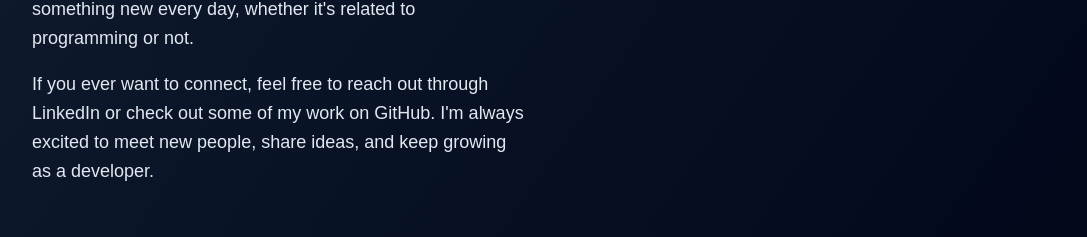
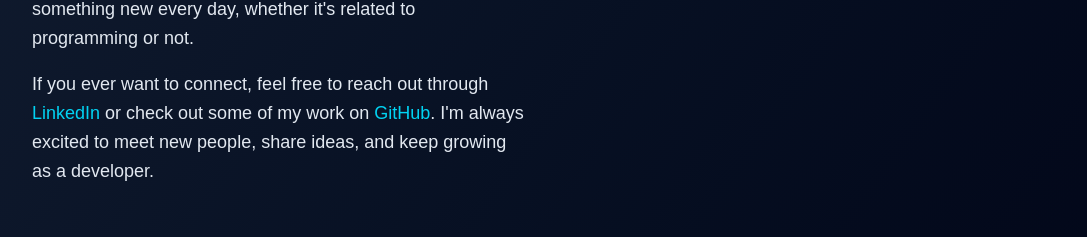
Before and after one commit to Jeffrey-Anderson392/jeffrey-portfolio, a React (Vite) app in the folder portfolio/: page / in a window 1280 px wide. Shown: the part 1419-1656 px from the top of the page, without its empty margins (96-1183 px from the left). Built offline with nearby package versions, Linux system fonts and the light colour scheme.

Commit message:
added links to my github and linkedIn, also added colors the text to indicate they are clickable and hover colors too.

```diff
--- a/portfolio/src/components/About.jsx
+++ b/portfolio/src/components/About.jsx
@@ -27,7 +27,7 @@ const About = () => {
             Outside of tech, you'll usually find me playing video games, hanging out with friends, golfing, or listening to music. I'm big on self-improvement, staying curious, and trying to learn something new every day, whether it's related to programming or not.
           </p>
           <p>
-            If you ever want to connect, feel free to reach out through LinkedIn or check out some of my work on GitHub. I'm always excited to meet new people, share ideas, and keep growing as a developer.
+            If you ever want to connect, feel free to reach out through <a href="https://www.linkedin.com/in/jeffrey392/" className='text-cyan-400 hover:text-cyan-300'>LinkedIn</a> or check out some of my work on <a href="https://github.com/Jeffrey-Anderson392" className='text-cyan-400 hover:text-cyan-300'>GitHub</a>.  I'm always excited to meet new people, share ideas, and keep growing as a developer.
           </p>
         </div>
 
--- a/portfolio/src/components/Hero.jsx
+++ b/portfolio/src/components/Hero.jsx
@@ -47,6 +47,7 @@ const Hero = () => {
   return (
     <div id="home" className='p-20 flex flex-col mt-20 space-y-6 text-center text-blue-100 font-plus-jakarta-sans'>
         <div className="text-2xl justify-center">I am Jeffrey Anderson</div>
+        {/* Typing section*/}
         <div className="text-3xl">{currentText}</div>
     </div>
   )
```
